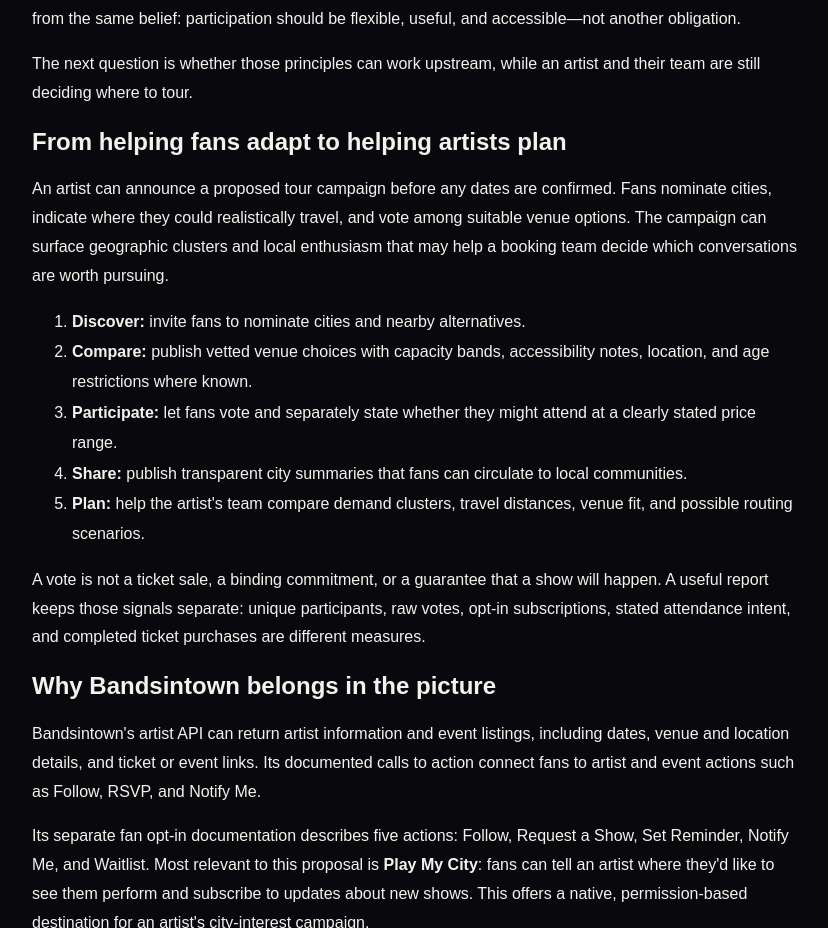
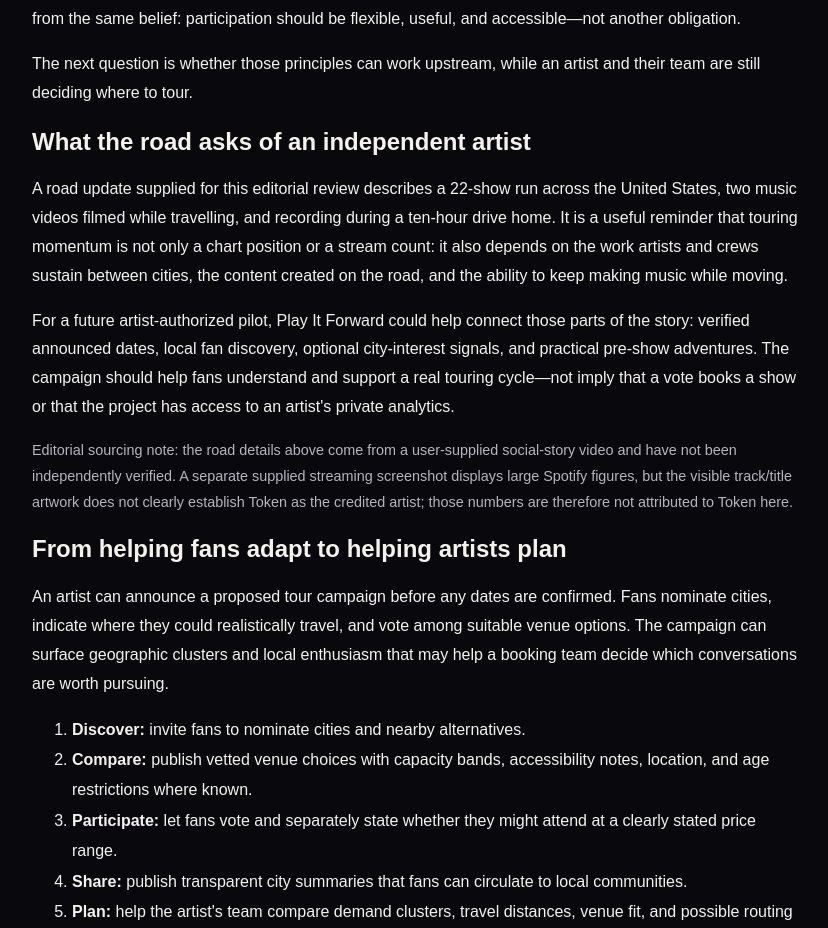
Before and after one commit to Loptr-Lab/pay-it-forward, a Next.js app: page /field-notes/from-plan-b-to-plan-a in a window 1280 px wide. Shown: the part 1043-1971 px from the top of the page, without its empty margins (222-1050 px from the left). Built offline with nearby package versions, Linux system fonts and the light colour scheme.

Commit message:
Add sourced touring context to Plan B to Plan A field note

```diff
--- a/src/app/field-notes/from-plan-b-to-plan-a/page.tsx
+++ b/src/app/field-notes/from-plan-b-to-plan-a/page.tsx
@@ -28,6 +28,10 @@ export default function FromPlanBToPlanA() {
       <p style={{lineHeight:1.8}}>A plan can fail for ordinary reasons: a show is cancelled, a connection changes, the budget tightens, a venue is inaccessible, or the route no longer makes sense. Plan B Tour approaches that uncertainty from the fan's side. It helps people think through alternatives instead of treating a disrupted plan as the end of the experience.</p>
       <p style={{lineHeight:1.8}}>Build Your Adventure takes a complementary approach. It gives people a way to shape a music-led outing around their own time, budget, interests, accessibility needs, and practical constraints. Both features start from the same belief: participation should be flexible, useful, and accessible—not another obligation.</p>
       <p style={{lineHeight:1.8}}>The next question is whether those principles can work upstream, while an artist and their team are still deciding where to tour.</p>
+      <h2>What the road asks of an independent artist</h2>
+      <p style={{lineHeight:1.8}}>A road update supplied for this editorial review describes a 22-show run across the United States, two music videos filmed while travelling, and recording during a ten-hour drive home. It is a useful reminder that touring momentum is not only a chart position or a stream count: it also depends on the work artists and crews sustain between cities, the content created on the road, and the ability to keep making music while moving.</p>
+      <p style={{lineHeight:1.8}}>For a future artist-authorized pilot, Play It Forward could help connect those parts of the story: verified announced dates, local fan discovery, optional city-interest signals, and practical pre-show adventures. The campaign should help fans understand and support a real touring cycle—not imply that a vote books a show or that the project has access to an artist's private analytics.</p>
+      <p style={{lineHeight:1.8,color:"var(--muted)",fontSize:".9rem"}}>Editorial sourcing note: the road details above come from a user-supplied social-story video and have not been independently verified. A separate supplied streaming screenshot displays large Spotify figures, but the visible track/title artwork does not clearly establish Token as the credited artist; those numbers are therefore not attributed to Token here.</p>
       <h2>From helping fans adapt to helping artists plan</h2>
       <p style={{lineHeight:1.8}}>An artist can announce a proposed tour campaign before any dates are confirmed. Fans nominate cities, indicate where they could realistically travel, and vote among suitable venue options. The campaign can surface geographic clusters and local enthusiasm that may help a booking team decide which conversations are worth pursuing.</p>
       <ol style={{lineHeight:1.9}}><li><strong>Discover:</strong> invite fans to nominate cities and nearby alternatives.</li><li><strong>Compare:</strong> publish vetted venue choices with capacity bands, accessibility notes, location, and age restrictions where known.</li><li><strong>Participate:</strong> let fans vote and separately state whether they might attend at a clearly stated price range.</li><li><strong>Share:</strong> publish transparent city summaries that fans can circulate to local communities.</li><li><strong>Plan:</strong> help the artist's team compare demand clusters, travel distances, venue fit, and possible routing scenarios.</li></ol>
```
